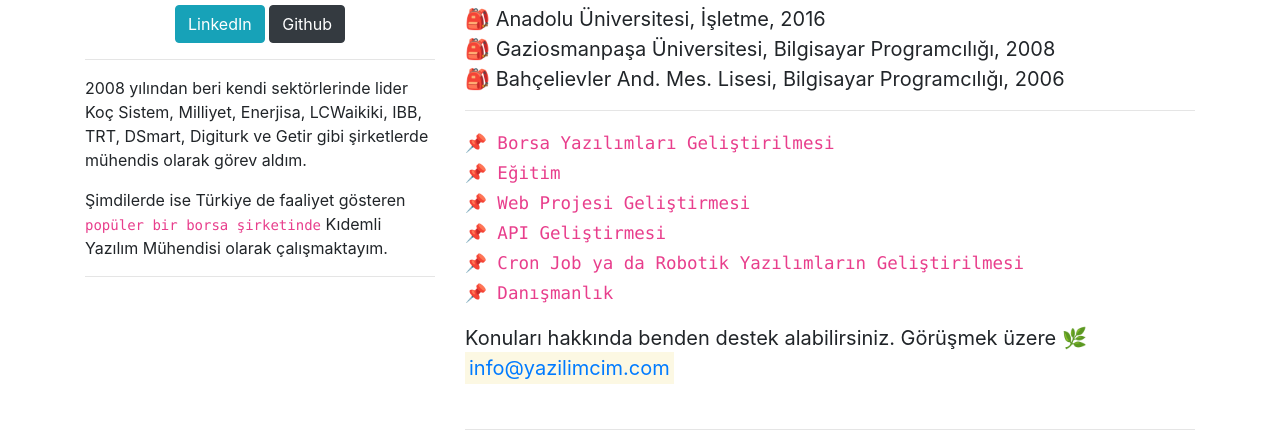
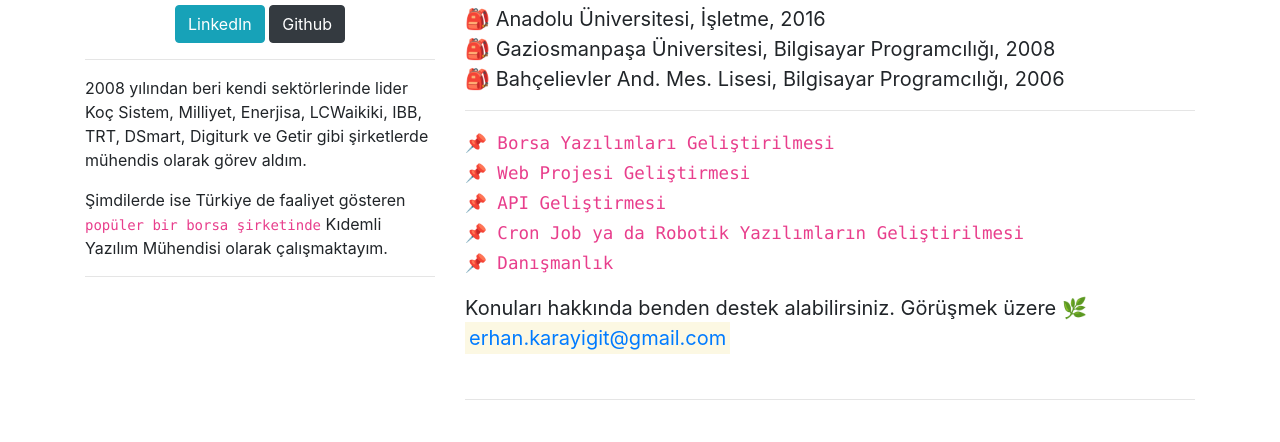
Before and after one commit to erhankrygt/caddy-on-railway, a plain HTML site: page site/index.html in a window 1280 px wide. Shown: the part 358-800 px from the top of the page. Drawn offline with nearby package versions, Linux system fonts and the light colour scheme; a script that the page names is missing.

Commit message:
Add files via upload

```diff
--- a/site/index.html
+++ b/site/index.html
@@ -119,7 +119,6 @@
                 <p class="lead">
                     <code>
                         <strong>📌 Borsa Yazılımları Geliştirilmesi</strong><br>
-                        <strong>📌 Eğitim</strong><br>
                         <strong>📌 Web Projesi Geliştirmesi</strong><br>
                         <strong>📌 API Geliştirmesi</strong><br>
                         <strong>📌 Cron Job ya da Robotik Yazılımların Geliştirilmesi</strong><br>
@@ -127,7 +126,7 @@
                     </code>
                 </p>
                 Konuları hakkında benden destek alabilirsiniz. Görüşmek üzere 🌿
-                <mark><a href="mailto:erhan.karayigit@gmail.com">info@yazilimcim.com</a></mark>
+                <mark><a href="mailto:erhan.karayigit@gmail.com">erhan.karayigit@gmail.com</a></mark>
                 <br><br>
             </blockquote>
             <hr>
```
